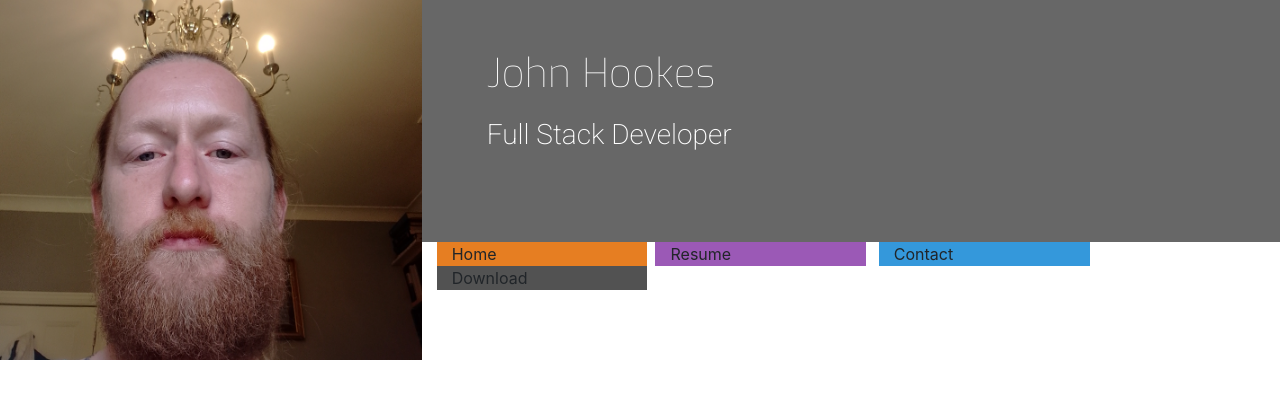
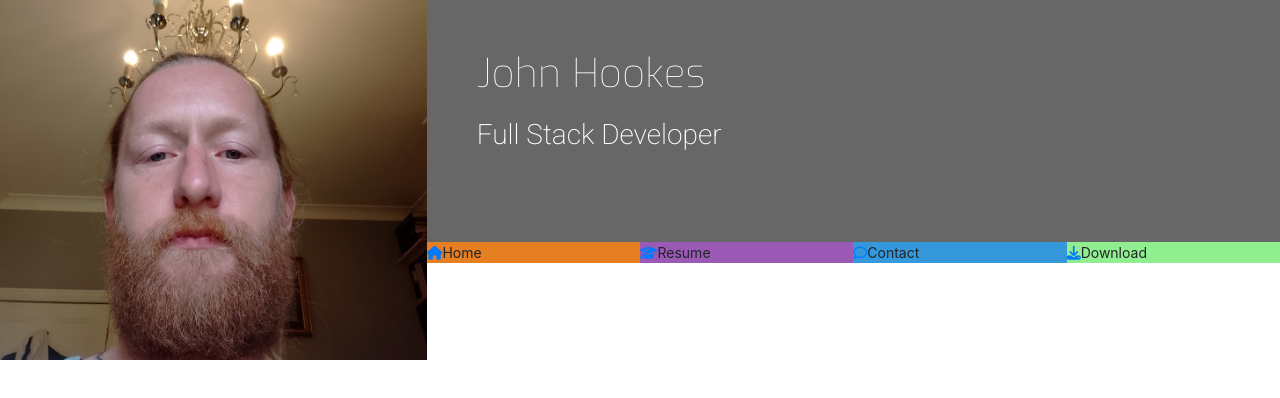
Before and after one commit to JohnHookes/Resume-Project-John-Hookes, a plain HTML site: page index.html in a window 1280 px wide. Drawn offline with nearby package versions, Linux system fonts and the light colour scheme.

Commit message:
added Icons to nav bar

```diff
--- a/assets/css/style.css
+++ b/assets/css/style.css
@@ -21,7 +21,7 @@
 }
 
 .ui-menu-color-download{
-    background-color: #525252;
+    background-color: #90ee90;
 }
 
 /* --------------- Heading */
@@ -54,10 +54,25 @@ header {
 }
 
 .title {
-    font-family: "Roboto", sans-serif;
+    font-family: "roboto", sans-serif;
     font-weight: 200;
     font-size: 28px;
     margin-top: 20px;
     margin-bottom: 90px;
     color: #fff;
 }
+
+
+
+.list-inline-item:not(:last-child){
+    margin: 0;
+}
+
+.menucontainer{
+    font-size: 0;
+}
+
+#nav li {
+    font-size: 14px;
+    padding: 0;
+}
--- a/index.html
+++ b/index.html
@@ -10,35 +10,36 @@
         integrity="sha384-+d0P83n9kaQMCwj8F4RJB66tzIwOKmrdb46+porD/OvrJ+37WqIM7UoBtwHO6Nlg" crossorigin="anonymous">
     <link rel="stylesheet" href="https://fonts.googleapis.com/css2">
     <link rel="stylesheet" href="assets/css/style.css" type="text/css">
+    <script src="https://kit.fontawesome.com/0fd9436766.js" crossorigin="anonymous"></script>
     <title>Rosie</title>
 </head>
 
 <body>
     <header>
-        <div class="row">
+        <div class="row no-gutters">
             <a href="index.html" class="col-md-4 logo">
 
             </a>
             <div class="col-md-8">
-                <div class="row bg-color-name-title">
+                <div class="row bg-color-name-title no-gutters">
                     <div class="col heading">
                         <h1 class="name">John Hookes</h1>
                         <h2 class="title">Full Stack Developer</h2>
                     </div>
                 </div>
-                <div class="row">
+                <div class="row no-gutters">
                     <div class="col">
-                        <ul id="nav" class="list-inline">
+                        <ul id="nav" class="list-inline menucontainer">
                             <li class="col-6 col-sm-3 ui-menu-color-home list-inline-item">
-                                <a href="#"></a><span>Home</span></a>
+                                <a href="#"><i class="fa-solid fa-house" aria-hidden="true"></i></a><span>Home</span></a>
                             <li class="col-6 col-sm-3 ui-menu-color-resume list-inline-item">
-                                <a href="#"></a><span>Resume</span></a>
+                                <a href="#"><i class="fa-solid fa-graduation-cap" aria-hidden="true"></i></a><span>Resume</span></a>
                             </li>
                             <li class="col-6 col-sm-3 ui-menu-color-contact list-inline-item">
-                                <a href="#"></a><span>Contact</span></a>
+                                <a href="#"><i class="fa-regular fa-comment" aria-hidden="true"></i></a><span>Contact</span></a>
                             </li>
                             <li class="col-6 col-sm-3 ui-menu-color-download list-inline-item">
-                                <a href="#"></a><span>Download</span></a>
+                                <a href="#"><i class="fa-solid fa-download" aria-hidden="true"></i></a><span>Download</span></a>
                             </li>
                             </li>
                         </ul>
```
